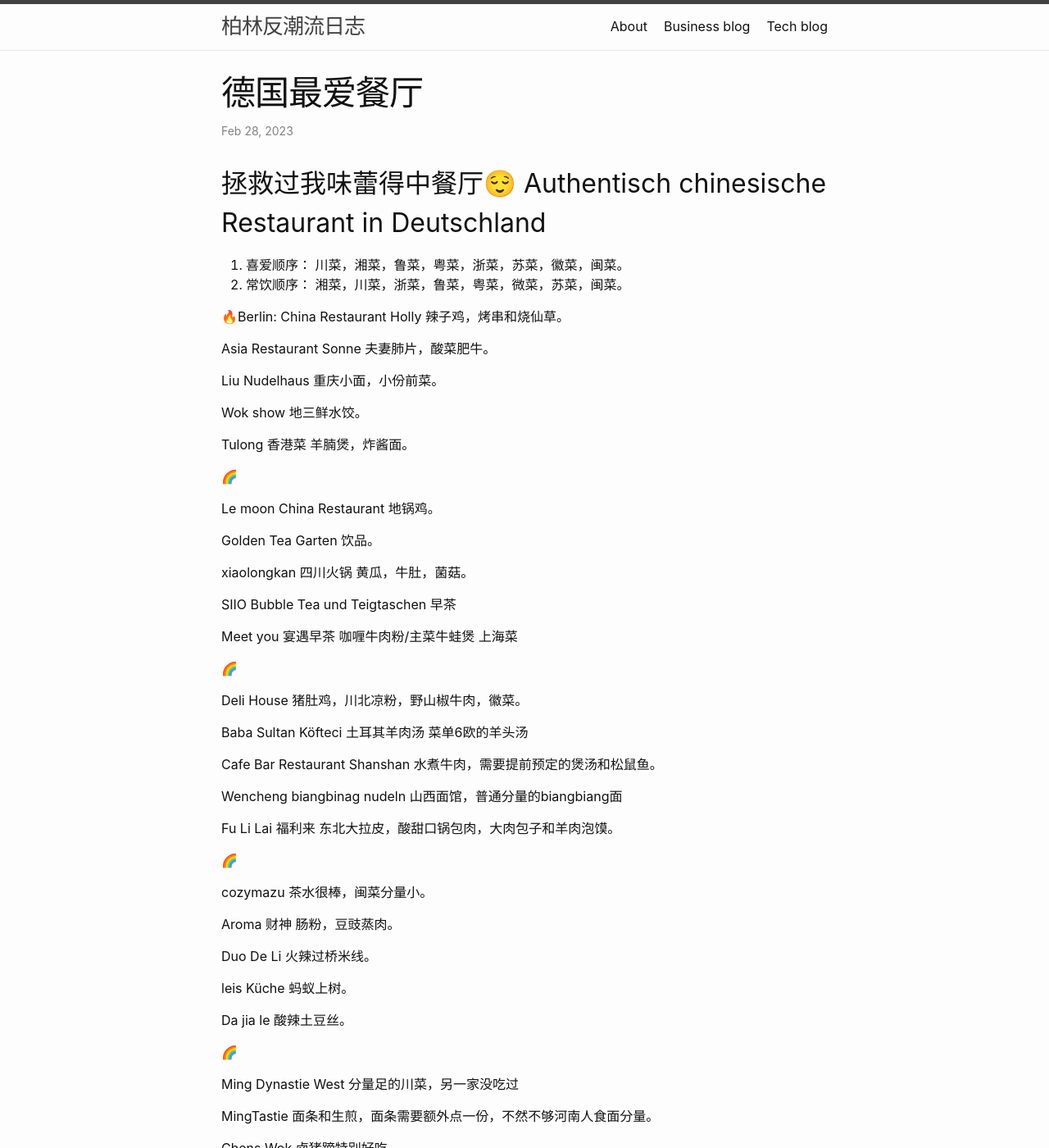
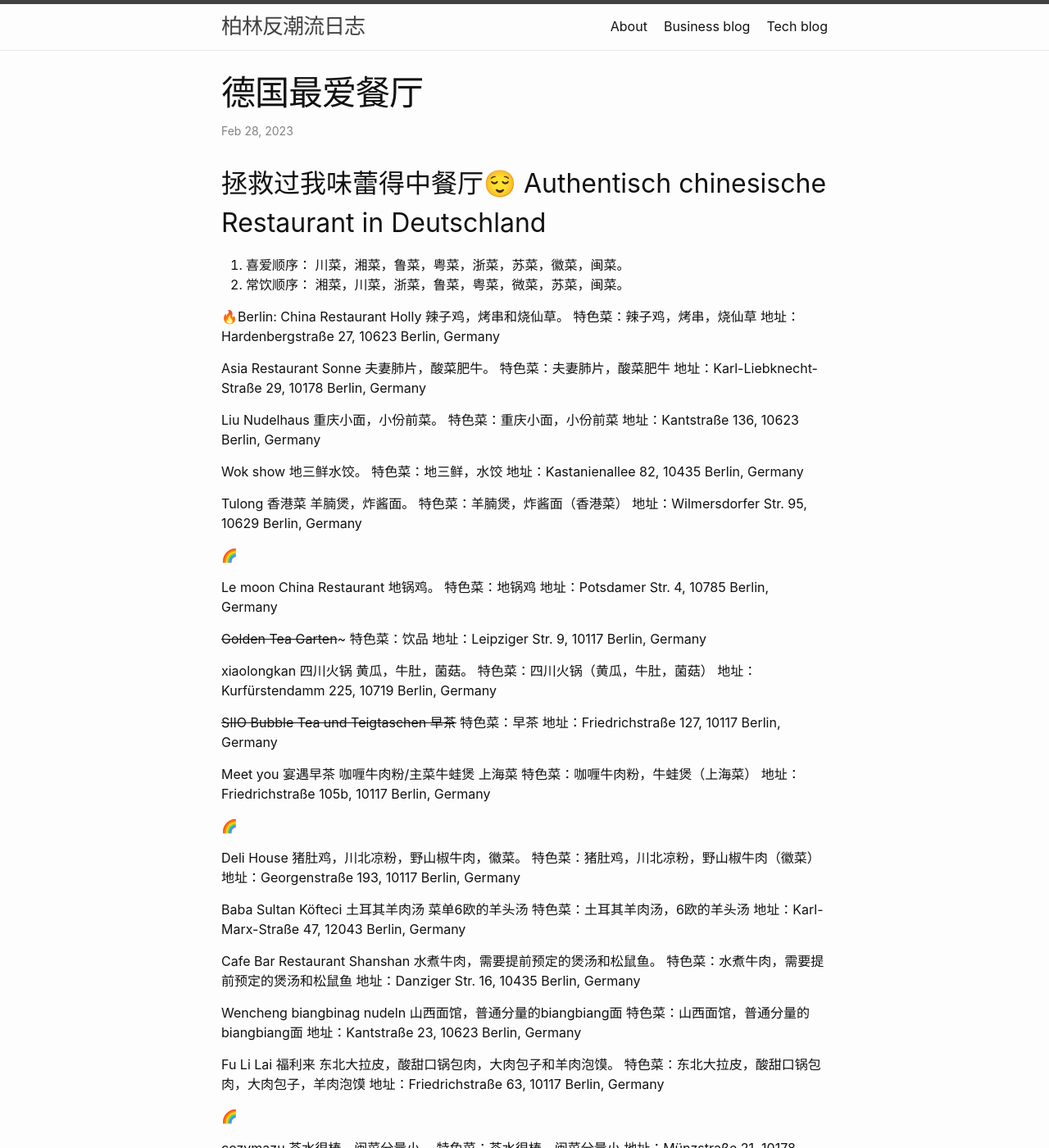
Before and after one commit to Howareu994/my-blog, a Jekyll site: the page built from _posts/2023-2-28-德国最爱餐厅.md, in a window 1280 px wide and 1400 px high. Shown: the whole window at 82% size. Built offline with Jekyll 4.4.1, drawn with Linux system fonts in a browser that asks for light colours; some of the changed text lies outside the part shown.

Commit message:
Revise restaurant recommendations in Berlin
Updated restaurant list with new entries and removed some.

```diff
--- a/_posts/2023-2-28-德国最爱餐厅.md
+++ b/_posts/2023-2-28-德国最爱餐厅.md
@@ -14,59 +14,103 @@
 
 🔥Berlin:
 China Restaurant Holly 辣子鸡，烤串和烧仙草。
+特色菜：辣子鸡，烤串，烧仙草
+地址：Hardenbergstraße 27, 10623 Berlin, Germany
 
 Asia Restaurant Sonne 夫妻肺片，酸菜肥牛。
+特色菜：夫妻肺片，酸菜肥牛
+地址：Karl-Liebknecht-Straße 29, 10178 Berlin, Germany
 
 Liu Nudelhaus 重庆小面，小份前菜。
+特色菜：重庆小面，小份前菜
+地址：Kantstraße 136, 10623 Berlin, Germany
 
 Wok show 地三鲜水饺。
+特色菜：地三鲜，水饺
+地址：Kastanienallee 82, 10435 Berlin, Germany
 
 Tulong 香港菜 羊腩煲，炸酱面。
+特色菜：羊腩煲，炸酱面（香港菜）
+地址：Wilmersdorfer Str. 95, 10629 Berlin, Germany
 
 🌈
 
 Le moon China Restaurant 地锅鸡。
+特色菜：地锅鸡
+地址：Potsdamer Str. 4, 10785 Berlin, Germany
 
-Golden Tea Garten 饮品。
+~~Golden Tea Garten~~~
+特色菜：饮品
+地址：Leipziger Str. 9, 10117 Berlin, Germany
 
 xiaolongkan 四川火锅 黄瓜，牛肚，菌菇。
+特色菜：四川火锅（黄瓜，牛肚，菌菇）
+地址：Kurfürstendamm 225, 10719 Berlin, Germany
 
-SIIO Bubble Tea und Teigtaschen 早茶
+~~SIIO Bubble Tea und Teigtaschen 早茶~~
+特色菜：早茶
+地址：Friedrichstraße 127, 10117 Berlin, Germany
 
 Meet you 宴遇早茶 咖喱牛肉粉/主菜牛蛙煲 上海菜
+特色菜：咖喱牛肉粉，牛蛙煲（上海菜）
+地址：Friedrichstraße 105b, 10117 Berlin, Germany
 
 🌈
 
 Deli House 猪肚鸡，川北凉粉，野山椒牛肉，徽菜。
+特色菜：猪肚鸡，川北凉粉，野山椒牛肉（徽菜）
+地址：Georgenstraße 193, 10117 Berlin, Germany
 
 Baba Sultan Köfteci 土耳其羊肉汤 菜单6欧的羊头汤
+特色菜：土耳其羊肉汤，6欧的羊头汤
+地址：Karl-Marx-Straße 47, 12043 Berlin, Germany
 
 Cafe Bar Restaurant Shanshan 水煮牛肉，需要提前预定的煲汤和松鼠鱼。
+特色菜：水煮牛肉，需要提前预定的煲汤和松鼠鱼
+地址：Danziger Str. 16, 10435 Berlin, Germany
 
 Wencheng biangbinag nudeln 山西面馆，普通分量的biangbiang面
+特色菜：山西面馆，普通分量的biangbiang面
+地址：Kantstraße 23, 10623 Berlin, Germany
 
 Fu Li Lai 福利来 东北大拉皮，酸甜口锅包肉，大肉包子和羊肉泡馍。
+特色菜：东北大拉皮，酸甜口锅包肉，大肉包子，羊肉泡馍
+地址：Friedrichstraße 63, 10117 Berlin, Germany
 
 🌈
 
 cozymazu 茶水很棒，闽菜分量小。
+特色菜：茶水很棒，闽菜分量小
+地址：Münzstraße 21, 10178 Berlin, Germany
 
 Aroma 财神 肠粉，豆豉蒸肉。
+特色菜：肠粉，豆豉蒸肉
+地址：Rosenthaler Str. 38, 10178 Berlin, Germany
 
 Duo De Li 火辣过桥米线。
+特色菜：火辣过桥米线
+地址：Rudi-Dutschke-Straße 28, 10969 Berlin, Germany
 
 leis Küche 蚂蚁上树。
+特色菜：蚂蚁上树
+地址：Grolmanstraße 27, 10623 Berlin, Germany
 
-Da jia le 酸辣土豆丝。
-
+~~Da jia le 酸辣土豆丝。~~
+特色菜：酸辣土豆丝
+地址：Schönhauser Allee 9, 10119 Berlin, Germany
 🌈
 
 Ming Dynastie West 分量足的川菜，另一家没吃过
+特色菜：分量足的川菜
+地址：Karl-Liebknecht-Straße 29, 10178 Berlin, Germany
 
 MingTastie 面条和生煎，面条需要额外点一份，不然不够河南人食面分量。
+特色菜：面条和生煎，需要额外点一份面条，不然不够河南人食面分量
+地址：Schönhauser Allee 10, 10119 Berlin, Germany
 
 Chens Wok 卤猪蹄特别好吃。
-
+特色菜：卤猪蹄
+地址：Kantstraße 31, 10623 Berlin, Germany
 
 
 
@@ -75,7 +119,8 @@
 🌈
 
 Bruder Grill 兄弟烤吧，国内常规的自助烧烤，有些阴暗但温馨的餐厅环境。
-
+特色菜：国内常规的自助烧烤，有些阴暗但温馨的餐厅环境
+地址：Duisburger Str. 1, 45479 Mülheim an der Ruhr, Germany
 
 
 
@@ -84,6 +129,9 @@
 🌈
 
 Taklamakan 拉条子，大盘鸡面。
+特色菜：拉条子，大盘鸡面
+地址：Goethestraße 2, 80336 München, Germany
+
 
 引用
 Qulle: *https://usa.lkk.com/zh-hk/cooking-stories/the-eight-great-traditions-of-chinese-cuisine
```
Also changed, not shown: other parts of _posts/2023-2-28-德国最爱餐厅.md (+1 -2 lines).
